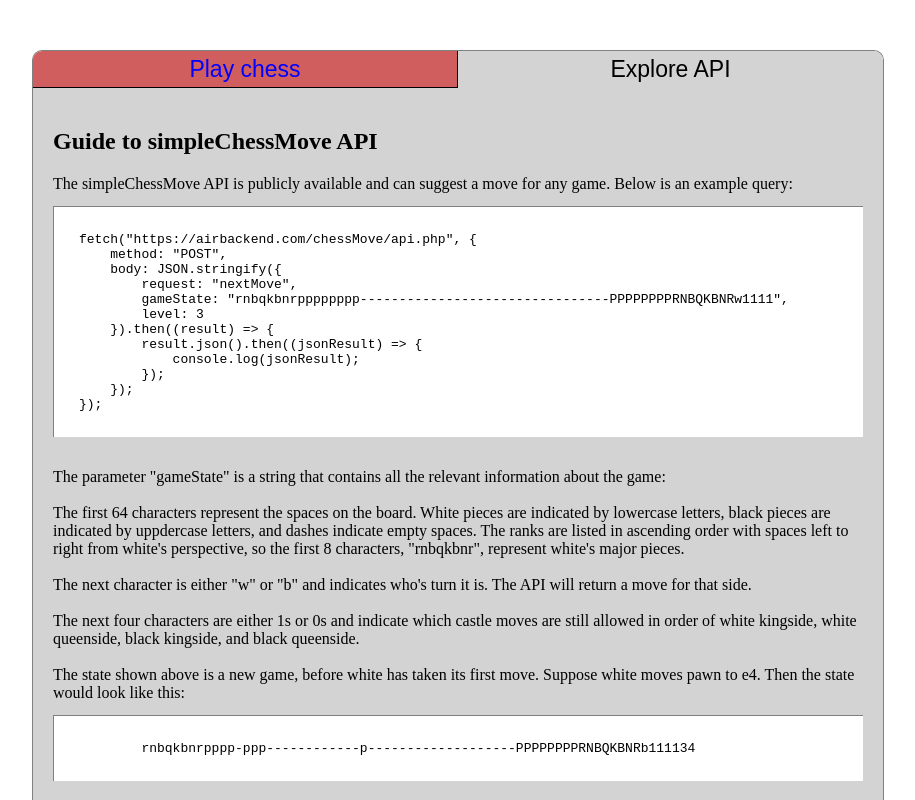
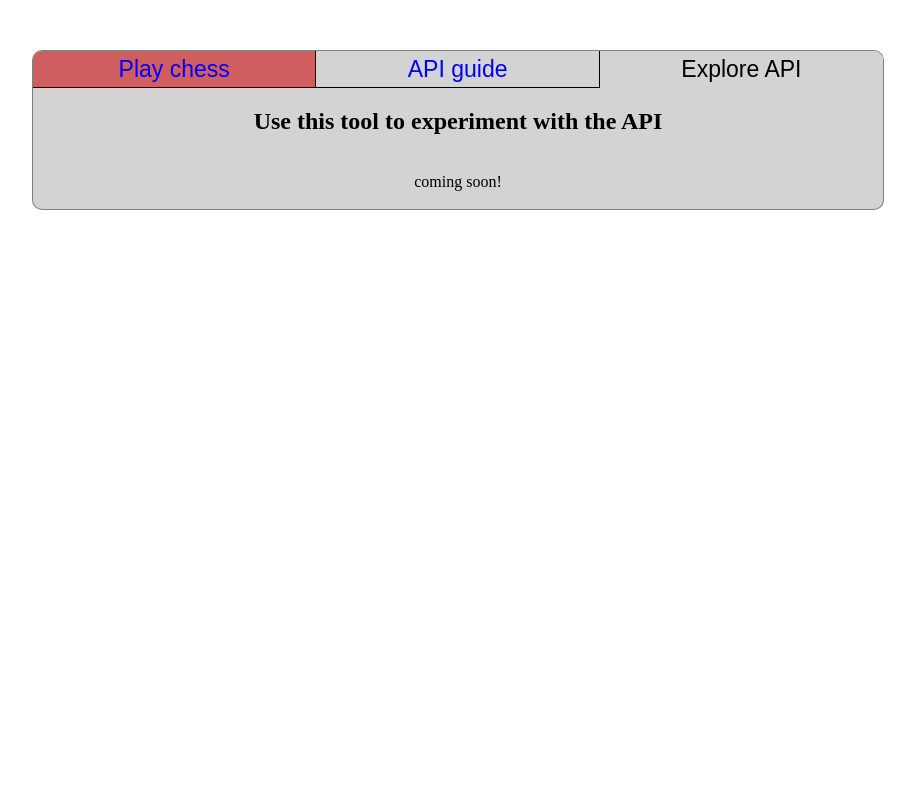
Before and after one commit to phillllymon/simpleChess, a website built with webpack: page index.html in a window 1280 px wide. Both pictures are taken after a click on the element "Explore API". Shown: the top 800 px of the page, without its empty margins (182-1097 px from the left). Built offline with nearby package versions, Linux system fonts and the light colour scheme.

Commit message:
Add skeleton for explore tab

```diff
--- a/helpers/activateControls.js
+++ b/helpers/activateControls.js
@@ -2,21 +2,36 @@ import { computerTakeTurn, updateBoard } from "./board.js";
 
 export function activateTabControls() {
     const playTab = document.getElementById("play_tab");
-    const apiTab = document.getElementById("api_tab");
+    const apiGuideTab = document.getElementById("api_guide_tab");
+    const exploreApiTab = document.getElementById("explore_api_tab");
     const playSection = document.getElementById("play_section");
-    const apiSection = document.getElementById("api_section");
-    apiTab.addEventListener("click", () => {
-        playSection.classList.add("hidden");
-        apiSection.classList.remove("hidden");
-        playTab.classList.add("inactive_tab");
-        apiTab.classList.remove("inactive_tab");
-    });
+    const apiGuideSection = document.getElementById("api_guide_section");
+    const exploreApiSection = document.getElementById("explore_api_section");
     playTab.addEventListener("click", () => {
         playSection.classList.remove("hidden");
-        apiSection.classList.add("hidden");
+        apiGuideSection.classList.add("hidden");
+        exploreApiSection.classList.add("hidden");
         playTab.classList.remove("inactive_tab");
-        apiTab.classList.add("inactive_tab");
+        apiGuideTab.classList.add("inactive_tab");
+        exploreApiTab.classList.add("inactive_tab");
     });
+    apiGuideTab.addEventListener("click", () => {
+        playSection.classList.add("hidden");
+        apiGuideSection.classList.remove("hidden");
+        exploreApiSection.classList.add("hidden");
+        playTab.classList.add("inactive_tab");
+        apiGuideTab.classList.remove("inactive_tab");
+        exploreApiTab.classList.add("inactive_tab");
+    });
+    exploreApiTab.addEventListener("click", () => {
+        playSection.classList.add("hidden");
+        apiGuideSection.classList.add("hidden");
+        exploreApiSection.classList.remove("hidden");
+        playTab.classList.add("inactive_tab");
+        apiGuideTab.classList.add("inactive_tab");
+        exploreApiTab.classList.remove("inactive_tab");
+    });
+
 }
 
 export function activateBoardControls() {
--- a/index.html
+++ b/index.html
@@ -25,12 +25,15 @@
             <div id="play_tab" class="tab">
                 Play chess
             </div>
-            <div id="api_tab" class="tab inactive_tab">
+            <div id="api_guide_tab" class="tab inactive_tab">
+                API guide
+            </div>
+            <div id="explore_api_tab" class="tab inactive_tab">
                 Explore API
             </div>
         </div>
         <div id="options_container">
-            <div id="play_section" class="hidden">
+            <div id="play_section">
                 <div id="board" class="not_flipped"></div>
                 <div id="controls_vertical_container">
                     <div id="restart_button">
@@ -148,10 +151,9 @@
                     </div>
                 </div>
             </div>
-            <div id="api_section">
+            <div id="api_guide_section" class="hidden">
                 <h2>Guide to simpleChessMove API</h2>
                 The simpleChessMove API is publicly available and can suggest a move for any game. Below is an example query:
-                <br/>
                 <p class="api_text_box">
                     fetch("https://airbackend.com/chessMove/api.php", {
                         <br/>
@@ -291,6 +293,54 @@
                 <br/>
                 &nbsp; &nbsp;
                 Ex: [[6, 3], [7, 3], "r"] is a pawn move from [6, 3] to [7, 3] and promoting it to a white rook.
+                <br/>
+                <h2>Using the API to validate a move</h2>
+                The API can also be used to check if a move is legal. Here's an example query:
+                <p class="api_text_box">
+                    fetch("https://airbackend.com/chessMove/api.php", {
+                        <br/>
+                        &nbsp; &nbsp;
+                        method: "POST",
+                        <br/>
+                        &nbsp; &nbsp;
+                        body: JSON.stringify({
+                            <br/>
+                            &nbsp; &nbsp; &nbsp; &nbsp;
+                            request: "checkMove",
+                            <br/>
+                            &nbsp; &nbsp; &nbsp; &nbsp;
+                            gameState: "rnbqkbnrpppppppp--------------------------------PPPPPPPPRNBQKBNRw1111",
+                            <br/>
+                            &nbsp; &nbsp; &nbsp; &nbsp;
+                            move: [[0, 1], [2, 2]]
+                            <br/>
+                            &nbsp; &nbsp;
+                        }).then((result) => {
+                            <br/>
+                            &nbsp; &nbsp; &nbsp; &nbsp;
+                            result.json().then((jsonResult) => {
+                                <br/>
+                                &nbsp; &nbsp; &nbsp; &nbsp; &nbsp; &nbsp;
+                                console.log(jsonResult);
+                            <br/>
+                            &nbsp; &nbsp; &nbsp; &nbsp;
+                            });
+                        <br/>
+                        &nbsp; &nbsp;
+                        });
+                        <br/>
+                    });
+                </p>
+
+                Stay tuned - more explanation and examples to come!
+
+            </div>
+            <div id="explore_api_section" class="hidden">
+                <h2>Use this tool to experiment with the API</h2>
+                <br/>
+                coming soon!
+                <br/>
+                <br/>
             </div>
         </div>
     </center>
--- a/style/tabs.css
+++ b/style/tabs.css
@@ -37,7 +37,12 @@
 
 }
 
-#api_tab {
+#api_guide_tab {
+    background-color: var(--api-section-color);
+    border-right: 1px solid black;
+}
+
+#explore_api_tab {
     background-color: var(--api-section-color);
 }
 
@@ -61,8 +66,9 @@
     background-color: var(--play-section-color);
 }
 
-#api_section {
+#api_guide_section {
     background-color: var(--api-section-color);
     text-align: left;
     padding: 20px;
+    box-sizing: border-box;
 }
```
Also changed, not shown: output/main.js.
